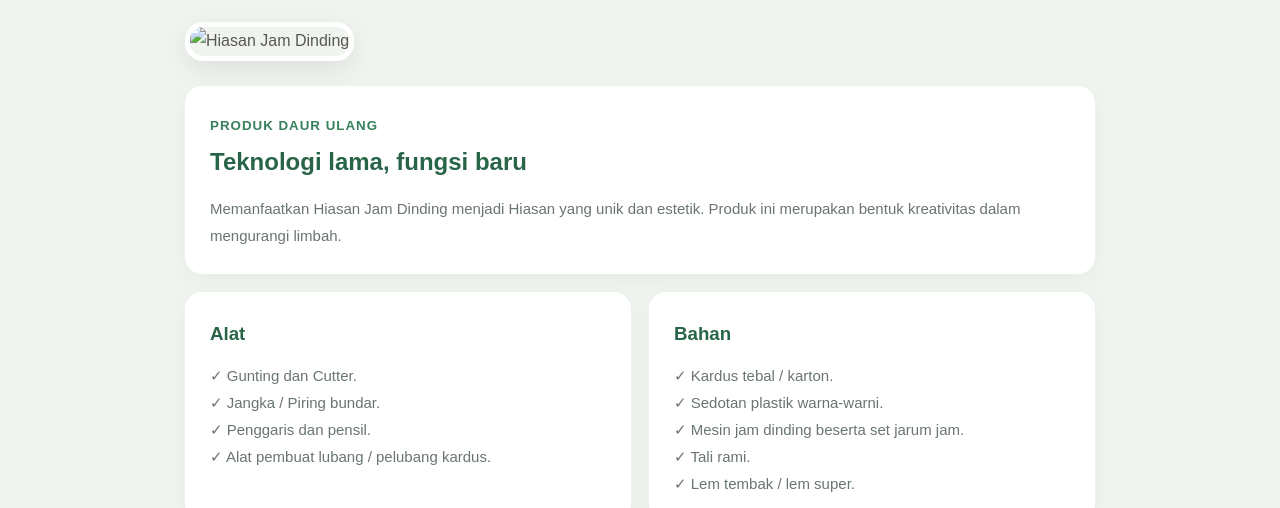
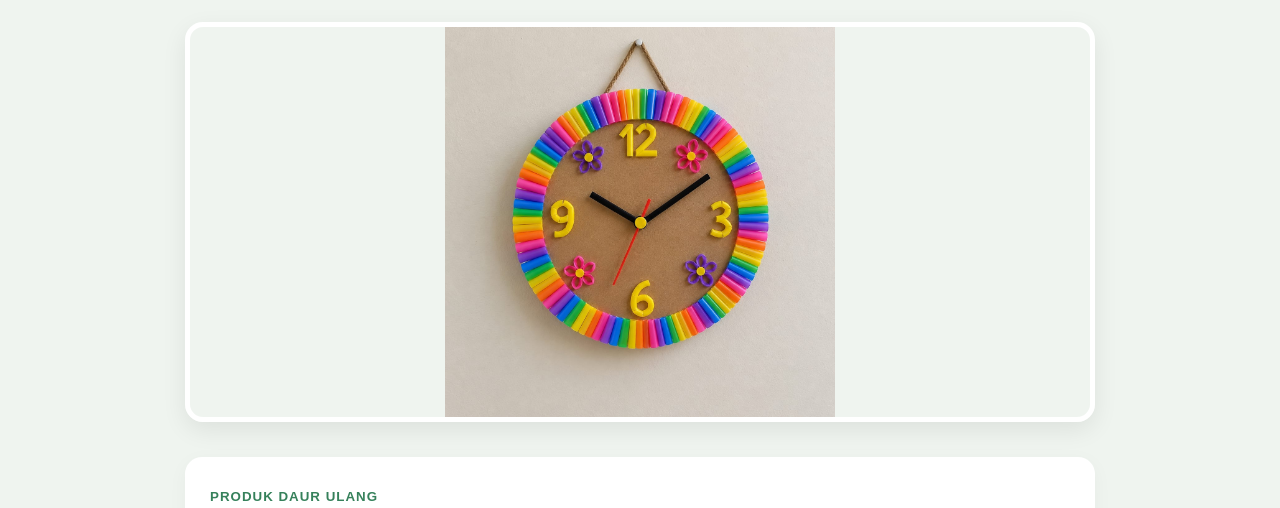
Before and after one commit to dellaayue42-stack/web_proyek_kolaborasi, a plain HTML site: page jam.html in a window 1280 px wide. Shown: the part 246-754 px from the top of the page. Drawn offline with Linux system fonts and the light colour scheme.

Commit message:
Update jam.html

```diff
--- a/jam.html
+++ b/jam.html
@@ -28,7 +28,7 @@
     <main class="detail">
 
         <h1>Hiasan Jam Dinding</h1>
-        <img src="./images/jam dinding daur ulang.png" alt="Hiasan Jam Dinding">
+        <img src="jam dinding daur ulang.png" alt="Hiasan Jam Dinding">
 
         <section>
             <small>PRODUK DAUR ULANG</small>
```
